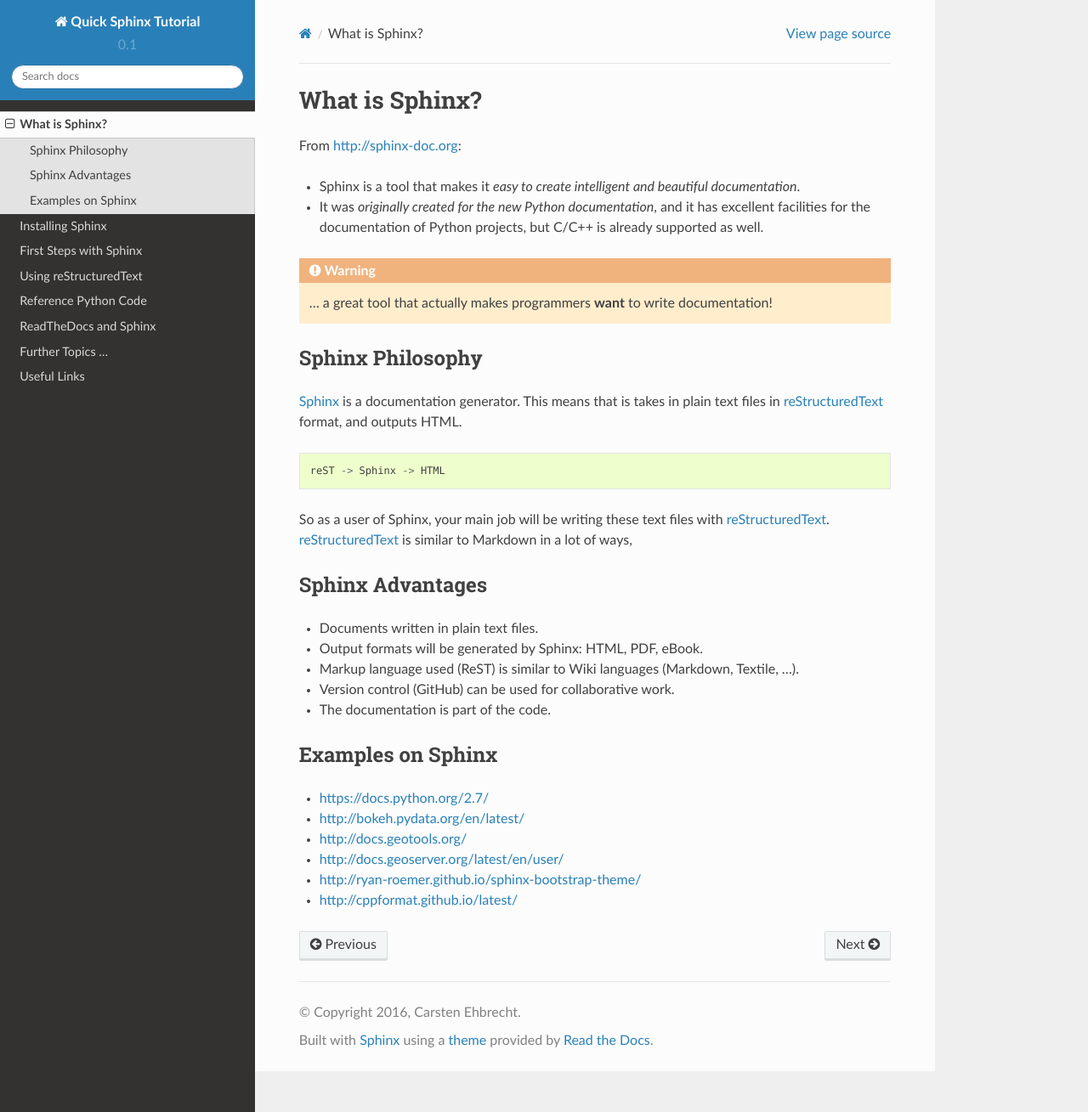
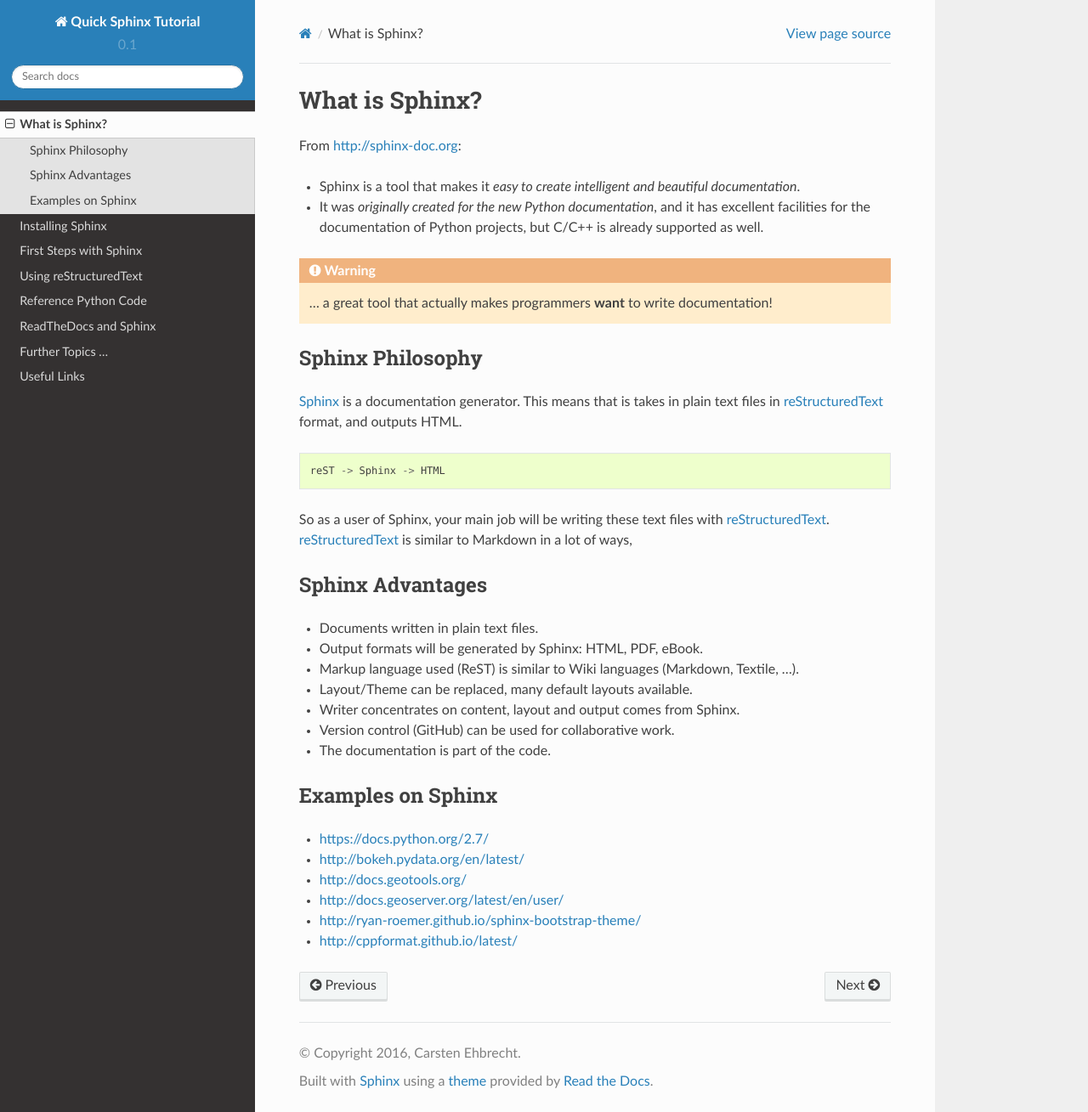
Before and after one commit to cehbrecht/quick-sphinx-tutorial, a Sphinx documentation site: the page built from docs/source/intro.rst, in a window 1280 px wide and 1309 px high. Shown: the whole window at 85% size. Built offline with Sphinx 7.4.7 and the Read the Docs theme 2.0.0, drawn with Linux system fonts in a browser that asks for light colours.

Commit message:
update intro

```diff
--- a/docs/source/intro.rst
+++ b/docs/source/intro.rst
@@ -6,7 +6,9 @@ What is Sphinx?
 From http://sphinx-doc.org:
 
 * Sphinx is a tool that makes it *easy to create intelligent and beautiful documentation*.
-* It was *originally created for the new Python documentation*, and it has excellent facilities for the documentation of Python projects, but C/C++ is already supported as well.
+* It was *originally created for the new Python documentation*, and it
+  has excellent facilities for the documentation of Python projects,
+  but C/C++ is already supported as well.
 
 .. warning:: ... a great tool that actually makes programmers **want** to write documentation!
 
@@ -30,6 +32,8 @@ Sphinx Advantages
 * Documents written in plain text files.
 * Output formats will be generated by Sphinx: HTML, PDF, eBook.
 * Markup language used (ReST) is similar to Wiki languages (Markdown, Textile, ...).
+* Layout/Theme can be replaced, many default layouts available.
+* Writer concentrates on content, layout and output comes from Sphinx.
 * Version control (GitHub) can be used for collaborative work.
 * The documentation is part of the code.
 
```
